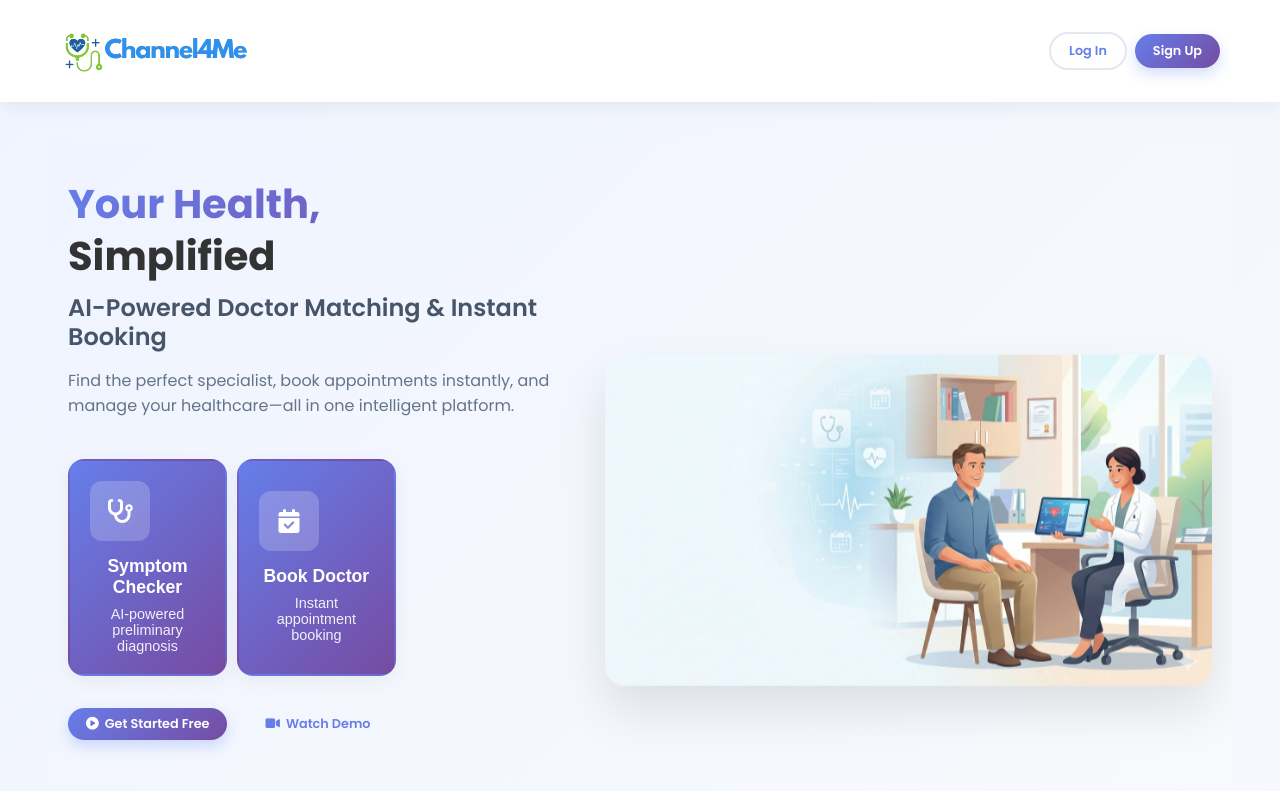
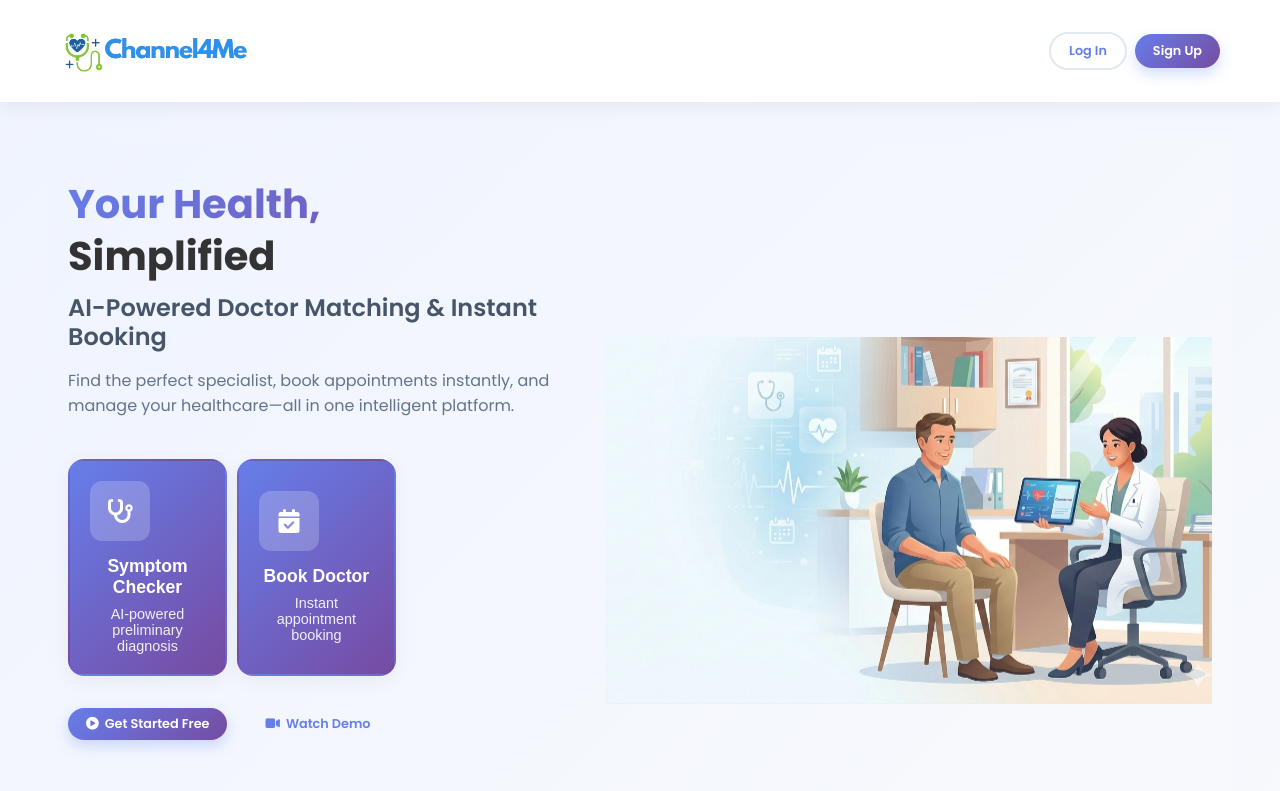
Before and after one commit to channel4meofficial-gif/Channel4me-Frontend, a React (Create React App) app: page / in a window 1280 px wide. Shown: the top 791 px of the page. Built offline with nearby package versions, Linux system fonts and the light colour scheme.

Commit message:
fix(ui): eliminate hero image animation gap

```diff
--- a/src/styles/homepage.css
+++ b/src/styles/homepage.css
@@ -327,13 +327,17 @@ h1, h2, h3, h4, h5, h6 {
     display: flex;
     align-items: center;
     justify-content: center;
+    overflow: hidden; /* Added to allow cropping via negative margins/transforms */
 }
 
 .hero-image img {
-    width: 100%;
-    max-width: 650px; /* Increased from being only limited by 100% */
-    max-height: 900px; /* Increased from 800px */
-    object-fit: contain;
+    width: 120%; /* Increased from 115% to allow more room for floating */
+    height: 110%; /* Added vertical buffer */
+    max-width: none;
+    margin-left: -15%;
+    margin-top: -5%; /* Center the vertical buffer */
+    max-height: none; /* Removed fixed max-height to allow scaling */
+    object-fit: cover;
     border-radius: 20px;
     box-shadow: 0 25px 50px rgba(0, 0, 0, 0.1);
     animation: float 6s ease-in-out infinite;
@@ -358,7 +362,7 @@ h1, h2, h3, h4, h5, h6 {
 
 @keyframes float {
     0%, 100% { transform: translateY(0); }
-    50% { transform: translateY(-20px); }
+    50% { transform: translateY(-15px); } /* Slightly reduced to stay within buffers */
 }
 
 .floating-badge {
```
